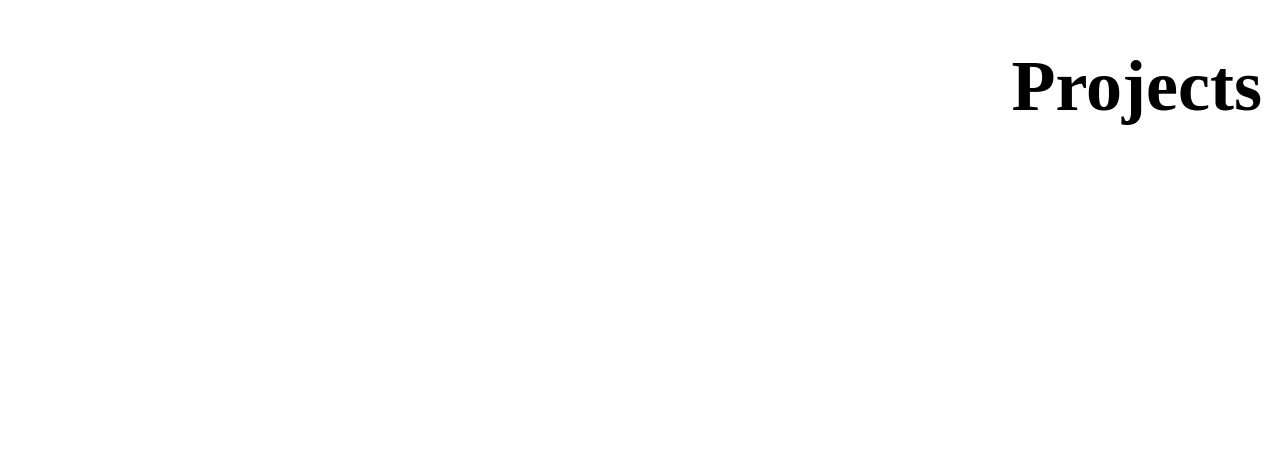
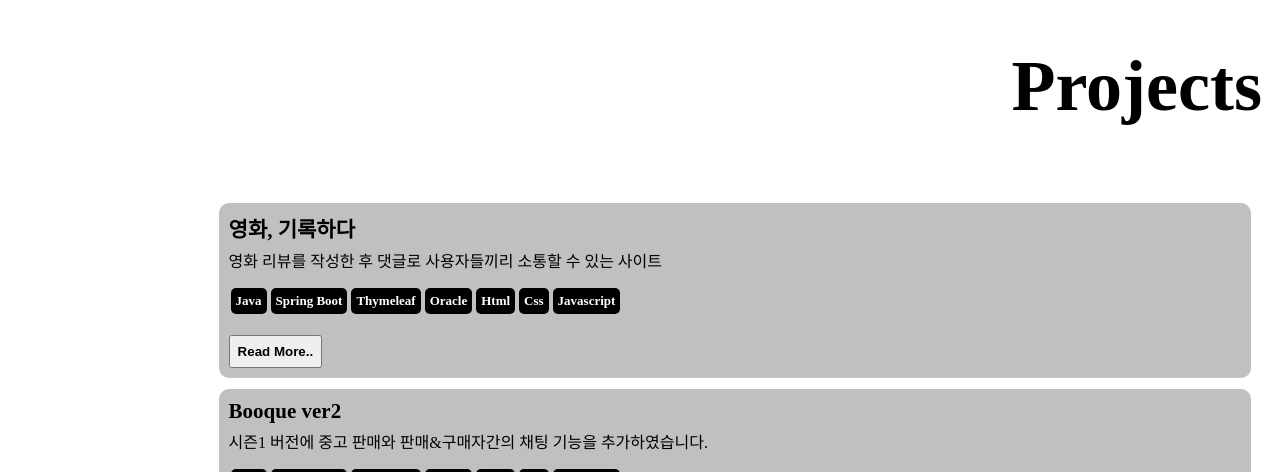
Before and after one commit to yaangha/Portfolio, a React (Create React App) app: page / in a window 1280 px wide. Shown: the part 2328-2800 px from the top of the page. Built offline with nearby package versions, Linux system fonts and the light colour scheme.

Commit message:
working..

```diff
--- /dev/null
+++ b/src/components/ProjectItem.js
@@ -0,0 +1,16 @@
+import itemStyle from "../styles/ProjectItem.module.css";
+
+function ProjectItem({ title, info, url, skills }) {
+    return (
+        <div className={itemStyle.item_box}>
+            <div className={itemStyle.title}>{title}</div>
+            <div>{info}</div>
+            <ul className={itemStyle.skill_list}>
+                {skills.map((i) => <li>{i}</li>)}
+            </ul>
+            <button className={itemStyle.btn} onClick={() => { window.open(url) }}>Read More..</button>
+        </div>
+    );
+}
+
+export default ProjectItem;
--- a/src/components/Projects.js
+++ b/src/components/Projects.js
@@ -1,10 +1,33 @@
 import styles from "../styles/Projects.module.css";
 import commonStyle from "../styles/Common.module.css";
+import ProjectItem from "./ProjectItem";
 
 function Projects() {
+    const items = [
+        { title: "영화, 기록하다",
+            info: "영화 리뷰를 작성한 후 댓글로 사용자들끼리 소통할 수 있는 사이트",
+            url: "https://github.com/yaangha/Film-Life",
+            skills: ["Java", "Spring Boot", "Thymeleaf", "Oracle", "Html", "Css", "Javascript"] },
+        { title: "Booque ver2",
+            info: "시즌1 버전에 중고 판매와 판매&구매자간의 채팅 기능을 추가하였습니다.",
+            url: "https://github.com/yaangha/Booque-ver2",
+            skills: ["Java", "Spring Boot", "Thymeleaf", "Oracle", "Html", "Css", "Javascript"] },
+        { title: "Booque ver1",
+            info: "책 판매 사이트와 블로그를 결합하여, 구매 및 리뷰 작성을 할 수 있는 사이트입니다.",
+            url: "https://github.com/yaangha/Booque",
+            skills: ["Java", "Spring Boot", "Thymeleaf", "Oracle", "Html", "Css", "Javascript"] }
+    ];
+
     return (
         <div className={commonStyle.content_box}>
             <div className={commonStyle.title}>Projects</div>
+            {items.map((items) =>
+                <ProjectItem
+                    title={items.title}
+                    info={items.info}
+                    url={items.url}
+                    skills={items.skills}/>
+            )}
         </div>
     );
 }
--- a/src/styles/Common.module.css
+++ b/src/styles/Common.module.css
@@ -1,10 +1,11 @@
 .content_box {
     margin-top: 30px;
-    height: 750px;
+    min-height: 750px;
 }
 
 .title {
     font-size: 72px;
     font-weight: bold;
     text-align: right;
+    margin-bottom: 75px;
 }
--- /dev/null
+++ b/src/styles/ProjectItem.module.css
@@ -0,0 +1,34 @@
+.item_box {
+    background-color: silver;
+    border-radius: 10px;
+    margin: 11px;
+    padding: 10px;
+}
+
+.title {
+    font-size: 21px;
+    font-weight: bold;
+    margin-bottom: 5px;
+}
+
+.btn {
+    margin-top: 5px;
+    padding: 7px;
+    font-weight: bold;
+}
+
+.skill_list {
+    list-style: none;
+    padding-left: 0;
+}
+
+.skill_list > li {
+    display: inline-block;
+    font-size: small;
+    font-weight: bold;
+    margin: 0 2px;
+    padding: 5px;
+    border-radius: 5px;
+    background-color: black;
+    color: white;
+}
```
